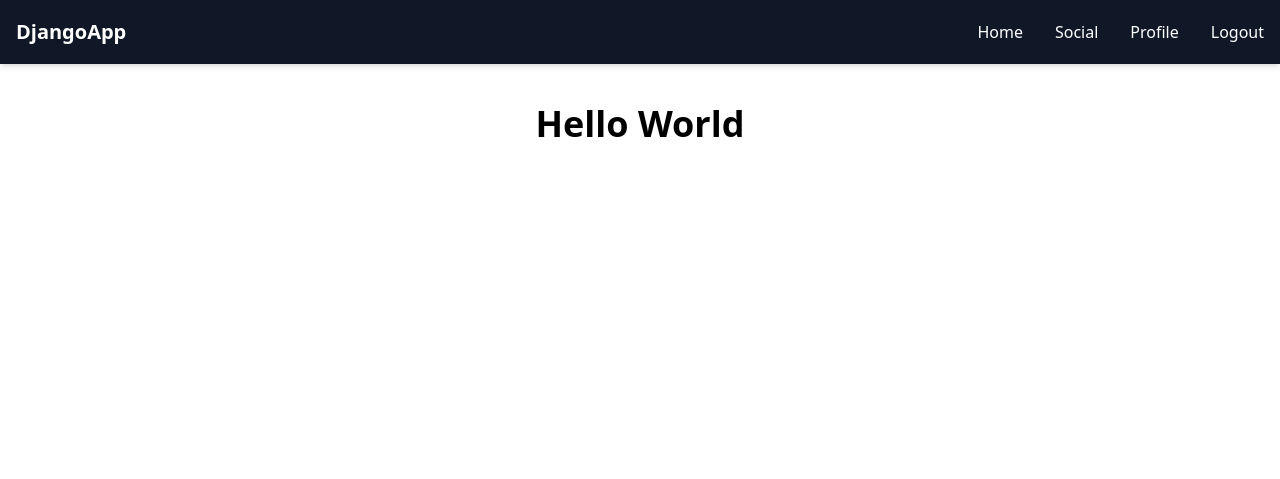
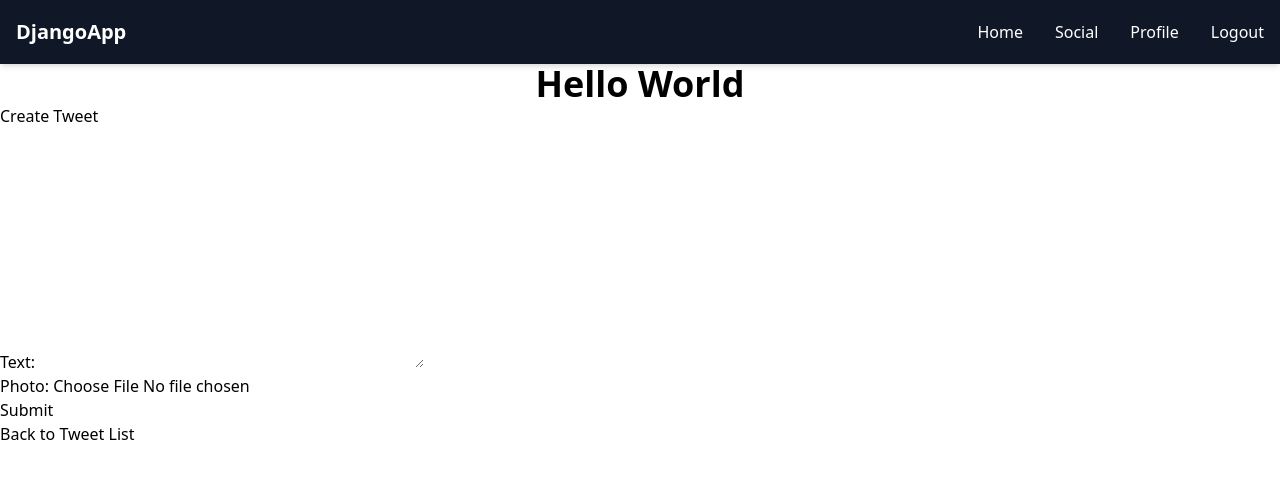
Before and after one commit to umeshkrbatra/Django-Framework-Sample-Project, a Django app: page /social/create/ in a window 1280 px wide. Shown: the top 479 px of the page. Run offline with Django 5.2, Linux system fonts and the light colour scheme; style sheets or scripts are compiled from the project's sources; some libraries are stand-ins or nearby versions.

Commit message:
All Commit

```diff
--- a/poc/social/templates/tweet_form.html
+++ b/poc/social/templates/tweet_form.html
@@ -6,11 +6,25 @@ Sample Project
 
 
 {% block content %}
-<header class="flex justify-center pt-10">
+
     <h1 class="text-4xl font-bold text-center">
         Hello World
     </h1>
-</header>
+
+    <h2>
+        {% if form.instance.pk %}
+        Edit Tweet
+        {% else %}
+        Create Tweet
+        {% endif %}
+        <form method="post" enctype="multipart/form-data" class="form">
+           {% csrf_token %}
+           {{form.as_p}}
+           <button class="btn btn-warning" type="submit">Submit</button>
+        </form>
+        <a href="{% url 'tweet_list' %}">Back to Tweet List</a>
+    </h2>
+
 
 
 
--- a/poc/social/views.py
+++ b/poc/social/views.py
@@ -15,7 +15,7 @@ def tweet_list(request):
 def tweet_create(request):
     if request.method == "POST" :
         form = TweetForm(request.POST, request.FILES)
-        if form.isValid():
+        if form.is_valid():
             tweet = form.save(commit=False)
             tweet.user = request.user
             tweet.save()
@@ -26,7 +26,7 @@ def tweet_create(request):
 
 def tweet_edit(request, tweet_id):
     tweet = get_object_or_404(Tweet, pk=tweet_id, user = request.user)
-    if request.Method == "POST":
+    if request.method == "POST":
         form = TweetForm(request.POST, request.FILES, instance=tweet)
         if form.is_valid():
             tweet = form.save(commit=False)
```
Also changed, not shown: poc/db.sqlite3, poc/photo/1770118259202.gif (added).
